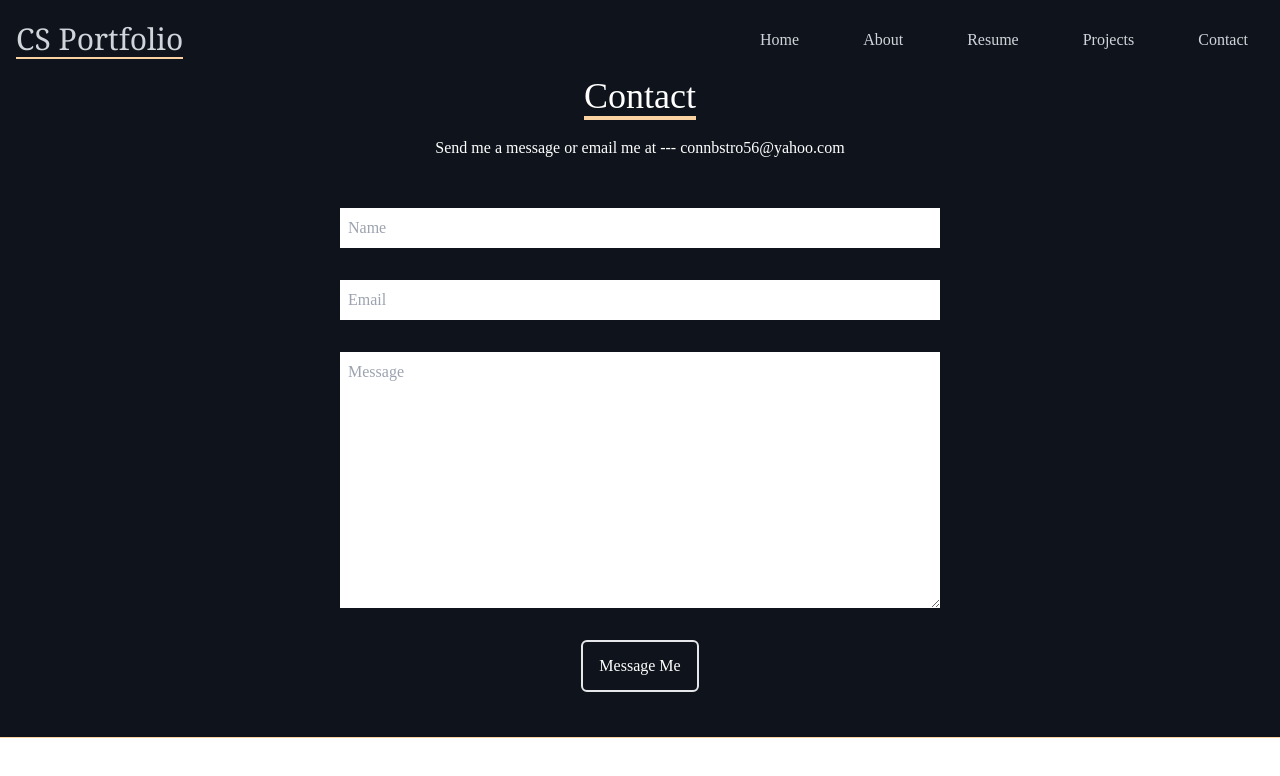
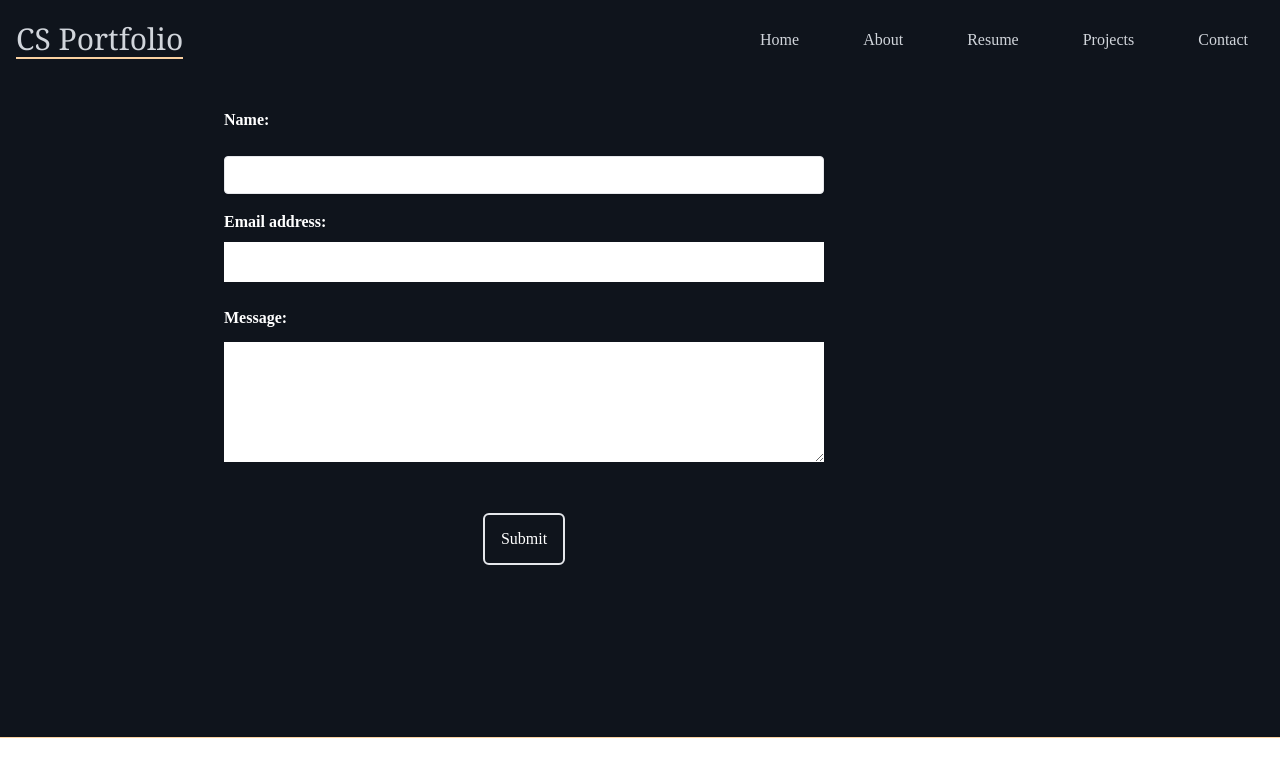
Before and after one commit to connbstro/20-react-portfolio, a React (Create React App) app: page /contact in a window 1280 px wide. Shown: the top 776 px of the page. Built offline with nearby package versions, Linux system fonts and the light colour scheme.

Commit message:
Contact form update

```diff
--- a/src/pages/Contact.js
+++ b/src/pages/Contact.js
@@ -1,66 +1,108 @@
 import React, { useState } from "react";
+import { validateEmail } from "../utils/helpers";
 import Navbar from "../components/Navbar";
-// import { validateEmail } from "../utils/helpers";
 
-const Contact = () => {
-  const [name, setName] = useState("");
-  const [email, setEmail] = useState("");
-  const [message, setMessage] = useState("");
+function ContactForm() {
+  const [formState, setFormState] = useState({
+    name: "",
+    email: "",
+    message: "",
+  });
+  const [errorMessage, setErrorMessage] = useState("");
+  const { name, email, message } = formState;
 
-  const handleSubmit = () => {
-    console.log("Name:", name);
-    console.log("Email", email);
-    console.log("Message", message);
-  };
+  function handleSubmit(e) {
+    e.preventDefault();
+    console.log(formState);
+  }
+
+  function handleChange(e) {
+    if (e.target.name === "email") {
+      const isValid = validateEmail(e.target.value);
+      console.log(isValid);
+      if (!isValid) {
+        setErrorMessage("Your email is invalid.");
+      } else {
+        setErrorMessage("");
+      }
+    } else {
+      if (!e.target.value.length) {
+        setErrorMessage(`${e.target.name} is required.`);
+      } else {
+        setErrorMessage("");
+      }
+    }
+
+    if (!errorMessage) {
+      setFormState({ ...formState, [e.target.name]: e.target.value });
+    }
+  }
 
   return (
-    <div>
+    <section className=" bg-[#0f141c] h-screen">
       <Navbar />
-      <div
-        name="contact"
-        className="w-full h-screen bg-[#0f141c] flex justify-center items-center"
-      >
-        <div className="flex flex-col max-w-[600px] w-full">
-          <div className="pb-8 flex flex-col justify-center w-full h-full items-center">
-            <p className="text-4xl inline border-b-4 border-[#fad1a1] text-white">
-              Contact
-            </p>
-            <p className="text-white py-4">Send me a message or email me at --- connbstro56@yahoo.com</p>
+      <div className="max-w-4xl mx-auto px-4 sm:px-6 lg:px-8 py-12 w-full">
+        <h2 className="text-3xl font-bold text-white mb-6">Contact Me</h2>
+        <form
+          className="flex flex-col max-w-[600px] w-full"
+          onSubmit={handleSubmit}
+        >
+          {/* NAME INPUT  */}
+          <div className="mb-4">
+            <label htmlFor="name" className="block text-white font-bold">
+              Name:
+            </label>
+            <br />
+            <input
+              type="text"
+              name="name"
+              defaultValue={name}
+              onBlur={handleChange}
+              className="shadow appearance-none border rounded w-full py-2 text-black leading-tight focus:outline-none focus:shadow-outline"
+            />
           </div>
-
-          <input
-            className="bg-white p-2"
-            type="text"
-            placeholder="Name"
-            name="name"
-            value={name}
-            onChange={(e) => setName(e.target.value)}
-          />
-          <input
-            className="my-8 p-2 bg-white "
-            type="email"
-            placeholder="Email"
-            name="email"
-            value={email}
-            onChange={(e) => setEmail(e.target.value)}
-          />
-          <textarea
-            className="bg-white p-2"
-            name="message"
-            rows="10"
-            placeholder="Message"
-            value={message}
-            onChange={(e) => setMessage(e.target.value)}
-          ></textarea>
+          {/* EMAIL INPUT  */}
+          <div className="">
+            <label className="text-white font-bold" htmlFor="email">
+              Email address:
+            </label>
+            <br />
+            <input
+              className="mt-2 mb-6 p-2 bg-white w-full"
+              type="email"
+              name="email"
+              defaultValue={email}
+              onBlur={handleChange}
+            />
+          </div>
+          {/* MESSAGE TEXT AREA */}
+          <div>
+            <label className="text-white font-bold" htmlFor="message">Message:</label>
+            <br />
+            <textarea
+              className="w-full my-3"
+              name="message"
+              rows="5"
+              defaultValue={message}
+              onBlur={handleChange}
+            />
+          </div>
+          {/* Error */}
+          {errorMessage && (
+            <div>
+              <p className="error-text text-red-500">{errorMessage}</p>
+            </div>
+          )}
           <button
             className="rounded-md text-white border-2 hover:bg-[#fad1a1] hover:border-[#fad1a1] hover:text-black px-4 py-3 my-8 mx-auto flex items-center"
             type="submit"
           >
-            Message Me
+            Submit
           </button>
-        </div>
+        </form>
       </div>
-    </div>
+    </section>
   );
-};
-export default Contact;
+}
+
+export default ContactForm;
```
